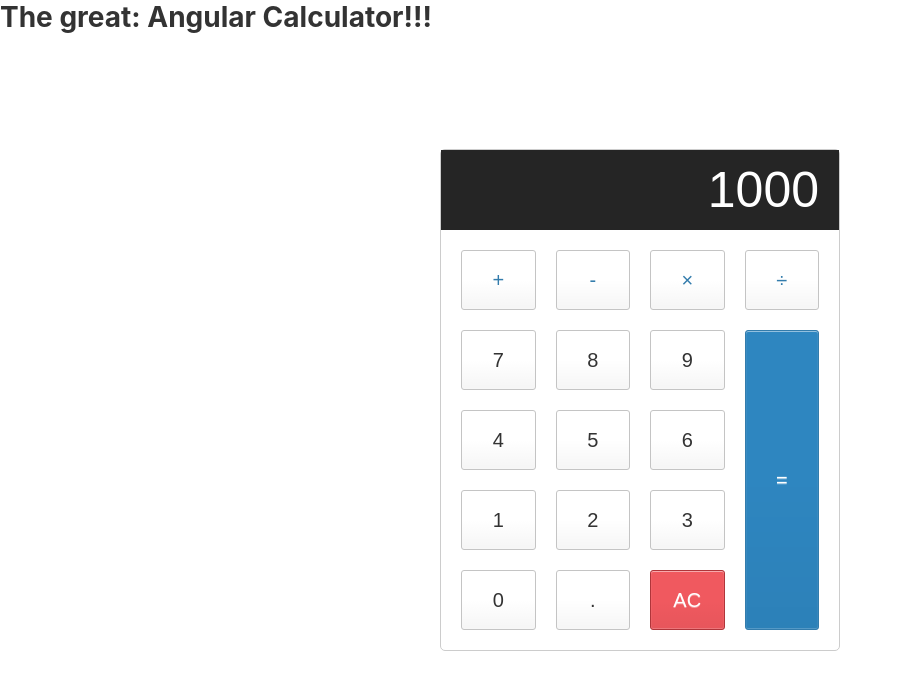
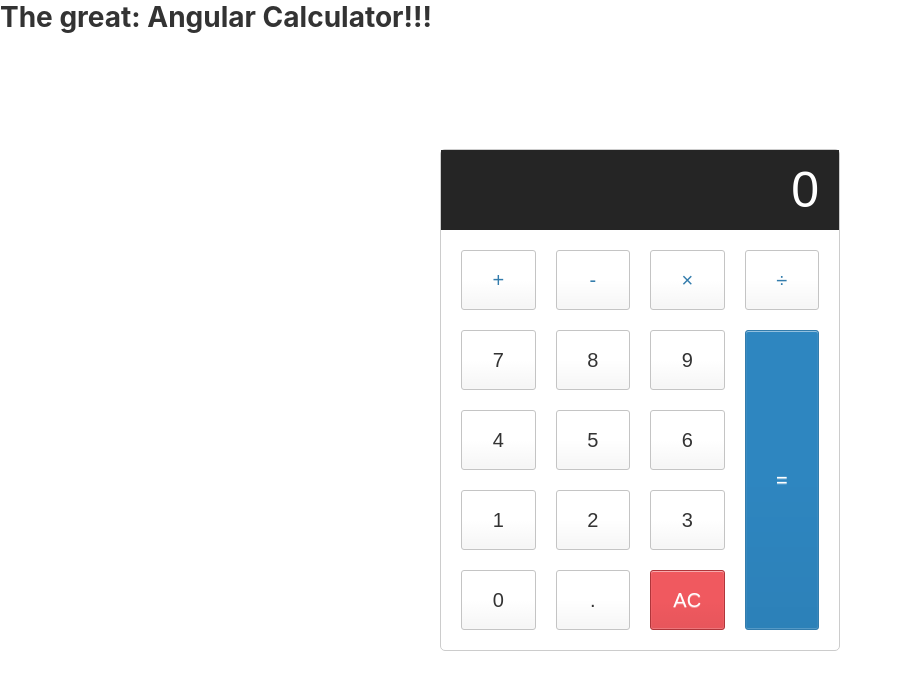
Before and after one commit to davidoster/Angular-Calculator-2, an Angular app: page / in a window 1280 px wide. Shown: the top 690 px of the page, without its empty margins (0-902 px from the left). Built offline with nearby package versions, Linux system fonts and the light colour scheme.

Commit message:
Minor changes
- updated the ./styles.css by removing the comment on top
- updated the ./src/app/calculator/calculator.component.ts by removing the @Input and keeping the variables
- updated the ./steps.md with the last steps

```diff
--- a/src/app/calculator/calculator.component.ts
+++ b/src/app/calculator/calculator.component.ts
@@ -5,10 +5,12 @@ import { Component, OnInit, Input } from '@angular/core';
   templateUrl: './calculator.component.html',
   styleUrls: ['./calculator.component.css']
 })
+
 export class CalculatorComponent implements OnInit {
-  @Input() title: string = "Angular Calculator!!!";
-  @Input("ref") count: number = 20;
-  finalValue: number = 1000;
+  title: string = "Angular Calculator!!!";
+  count: number = 20;
+  finalValue: number = 0;
+
   constructor() { }
 
   ngOnInit() {
--- a/src/styles.css
+++ b/src/styles.css
@@ -1,4 +1,3 @@
-/* You can add global styles to this file, and also import other style files */
 html {
     font-size: 62.5%;
     box-sizing: border-box;
```
Also changed, not shown: 1 other file (tests, documents, lock files or other folders).
